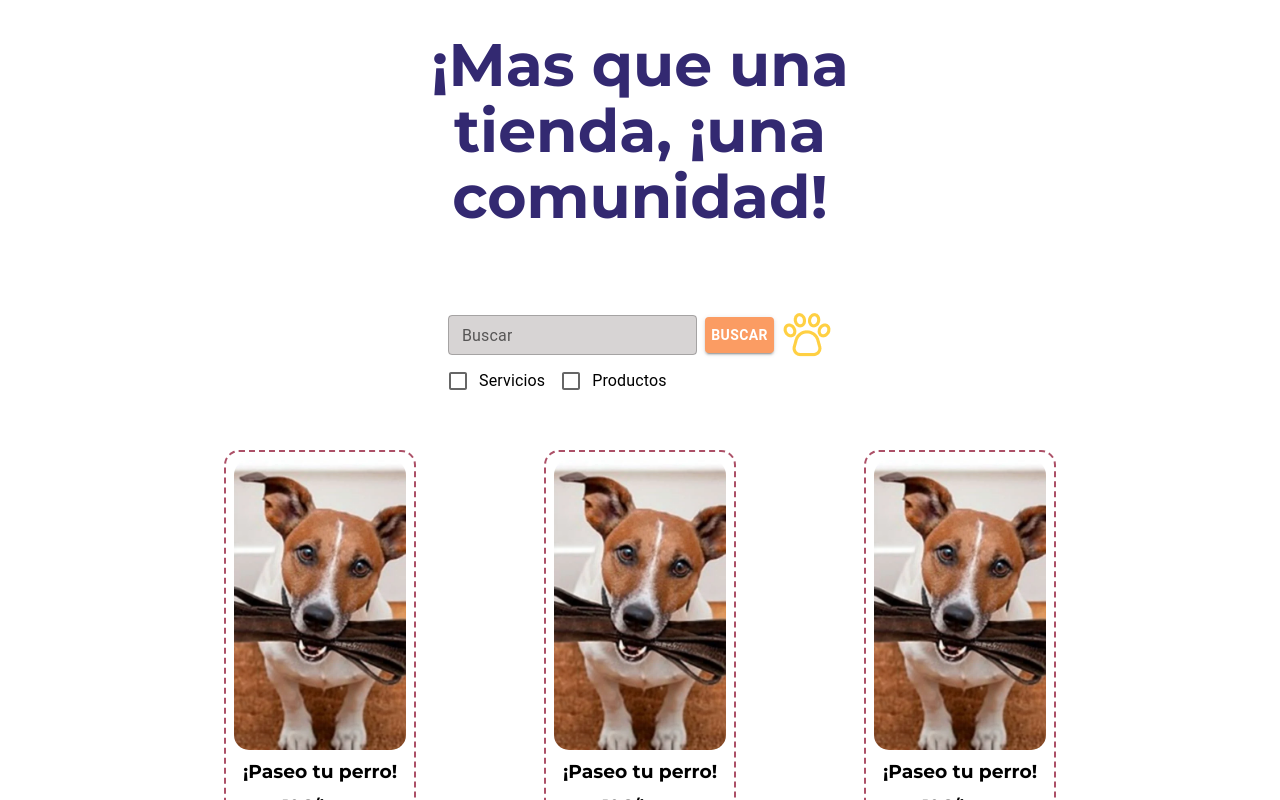
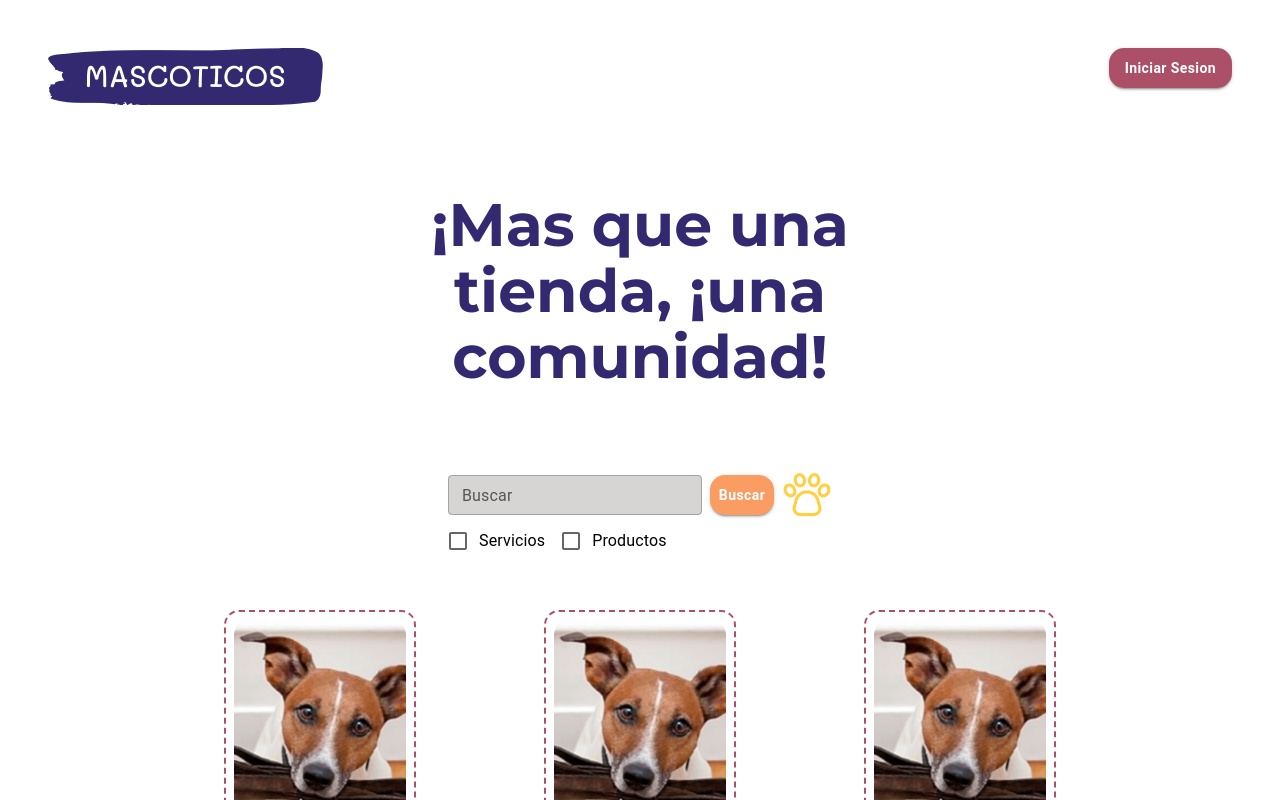
Before and after one commit to erigt/Hackathon_22, a React (Vite) app in the folder frontend/: page / in a window 1280 px wide. Shown: the top 800 px of the page. Built offline with nearby package versions, Linux system fonts and the light colour scheme.

Commit message:
componente header hecho

```diff
--- a/frontend/src/components/Button/Btn.jsx
+++ b/frontend/src/components/Button/Btn.jsx
@@ -22,7 +22,7 @@ const theme = createTheme({
 export default function Btn({color, text}) {
   return (
     <ThemeProvider theme={theme}>
-    <Button variant="contained" color={color}>{text}</Button>
+    <Button variant="contained" color={color} sx={{ borderRadius: '15px',  height: '40px', textTransform: 'none' }}>{text}</Button>
     </ThemeProvider>
   )
 }
--- a/frontend/src/components/header/Header.jsx
+++ b/frontend/src/components/header/Header.jsx
@@ -0,0 +1,20 @@
+import PropTypes from 'prop-types';
+import Logo from '/logo.png'
+import Btn from '../Button/Btn';
+import styles from './header.module.css'
+import { Link } from 'react-router-dom';
+
+export default function Header({text}) {
+  return (
+    <header className={styles.headerContainer}>
+        <Link to='/'><img src={Logo} alt="" /></Link>
+        <div className={styles.btnGroup}>
+            <Btn color='primary' text={text}></Btn>
+        </div>
+    </header>
+  )
+}
+
+Header.propTypes = {
+    text: PropTypes.string.isRequired,
+};
--- /dev/null
+++ b/frontend/src/components/header/header.module.css
@@ -0,0 +1,17 @@
+.headerContainer{
+    width: 100%;
+    display: flex;
+    justify-content: space-between;
+    padding: 3rem;
+
+}
+
+.btnGroup{
+    display: flex;
+    gap: 1rem;
+}
+
+.btnGroup button{
+    color:white;
+    font-weight: 600;
+}
--- a/frontend/src/pages/Home.jsx
+++ b/frontend/src/pages/Home.jsx
@@ -1,10 +1,13 @@
 import Card from "../components/Card/Card";
 import Search from "../components/Search/Search";
+import Header from "../components/header/Header";
 import styles from './home.module.css'
 
 
 export default function Home() {
   return (
+    <>
+    <Header text={'Iniciar Sesion'} />
     <main className={styles.homeContainer}>
       <h1>¡Mas que una tienda, ¡una comunidad!</h1>
       <Search/>
@@ -21,5 +24,6 @@ export default function Home() {
       </section>
 
     </main>
+    </>
   )
 }
--- a/frontend/src/pages/home.module.css
+++ b/frontend/src/pages/home.module.css
@@ -22,3 +22,7 @@
     color: var( --color-heading);
     margin: 2rem;
 }
+
+.btnAdd{
+    display: none;
+}
```
Also changed, not shown: frontend/public/logo.png (added), frontend/src/components/header/header.css (deleted).
